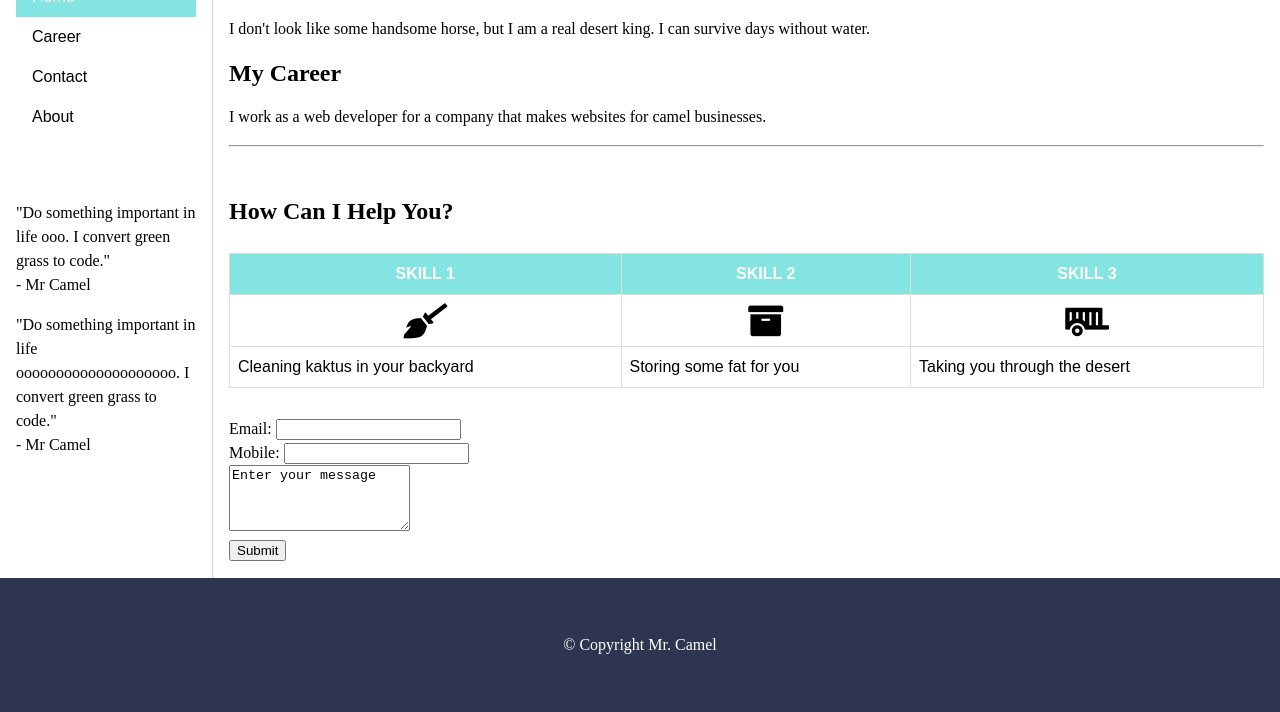
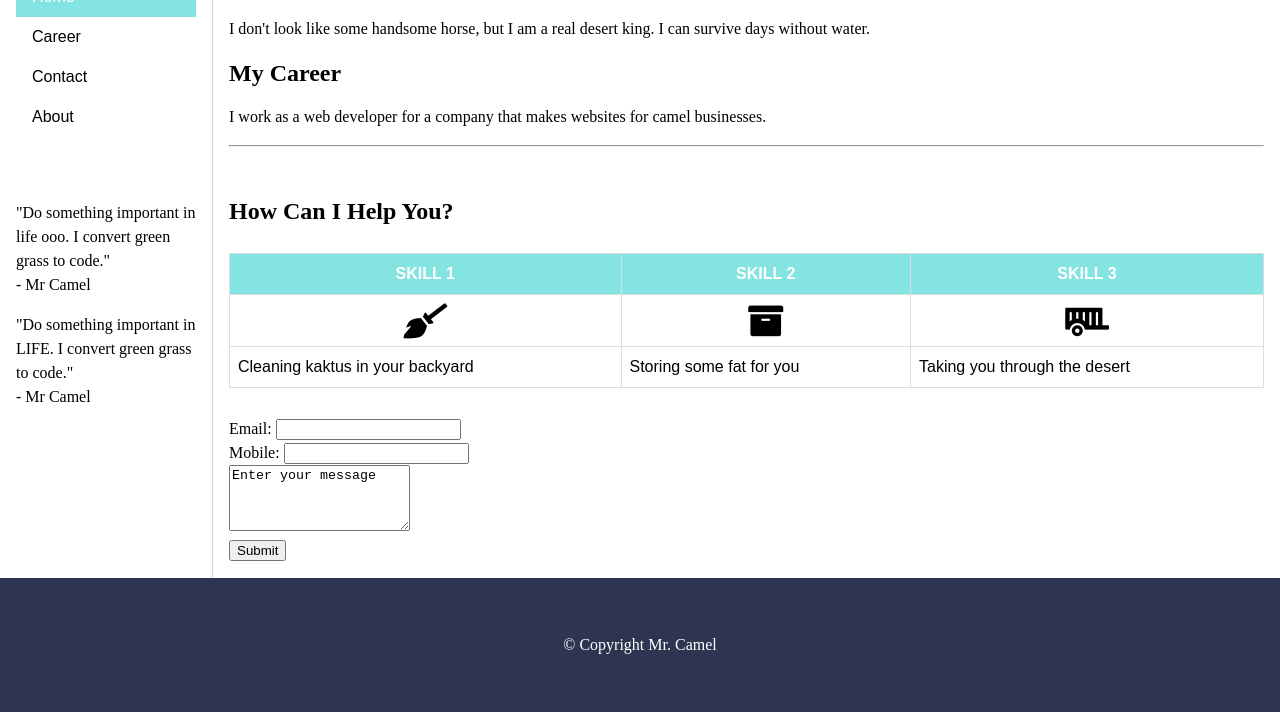
Before and after one commit to snehaMothe/codepipeline1, a plain HTML site: page index.html in a window 1280 px wide. Shown: the part 157-869 px from the top of the page. Drawn offline with Linux system fonts and the light colour scheme.

Commit message:
Update index.html

```diff
--- a/index.html
+++ b/index.html
@@ -129,7 +129,7 @@
       </ul>
       <br><br>
       <p>"Do something important in life ooo. I convert green grass to code."<br>- Mr Camel</p>
-      <p>"Do something important in life oooooooooooooooooooo. I convert green grass to code."<br>- Mr Camel</p>
+      <p>"Do something important in LIFE. I convert green grass to code."<br>- Mr Camel</p>
     </aside>
     <main class="content">
       <h2>About Me</h2>
```
